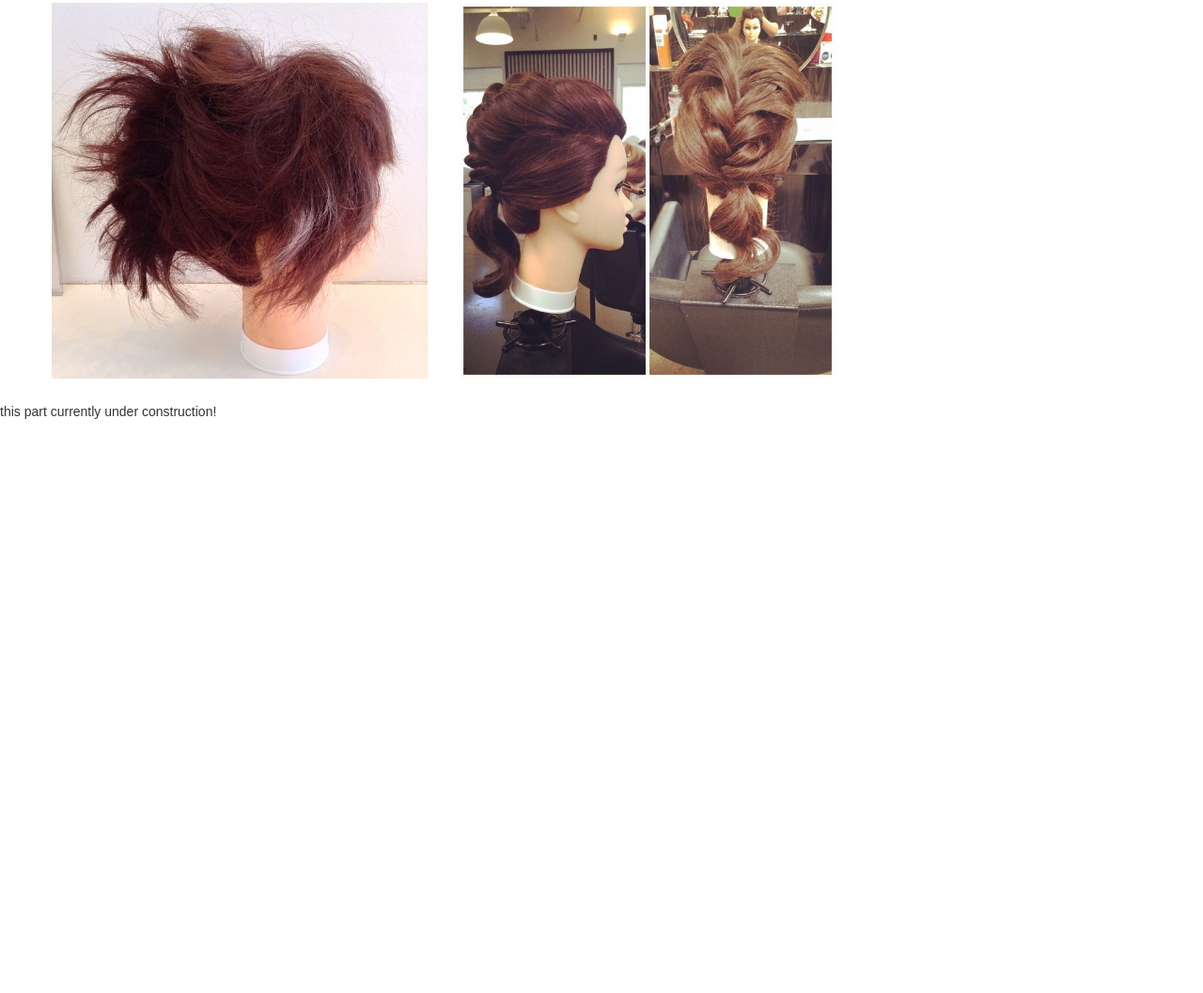
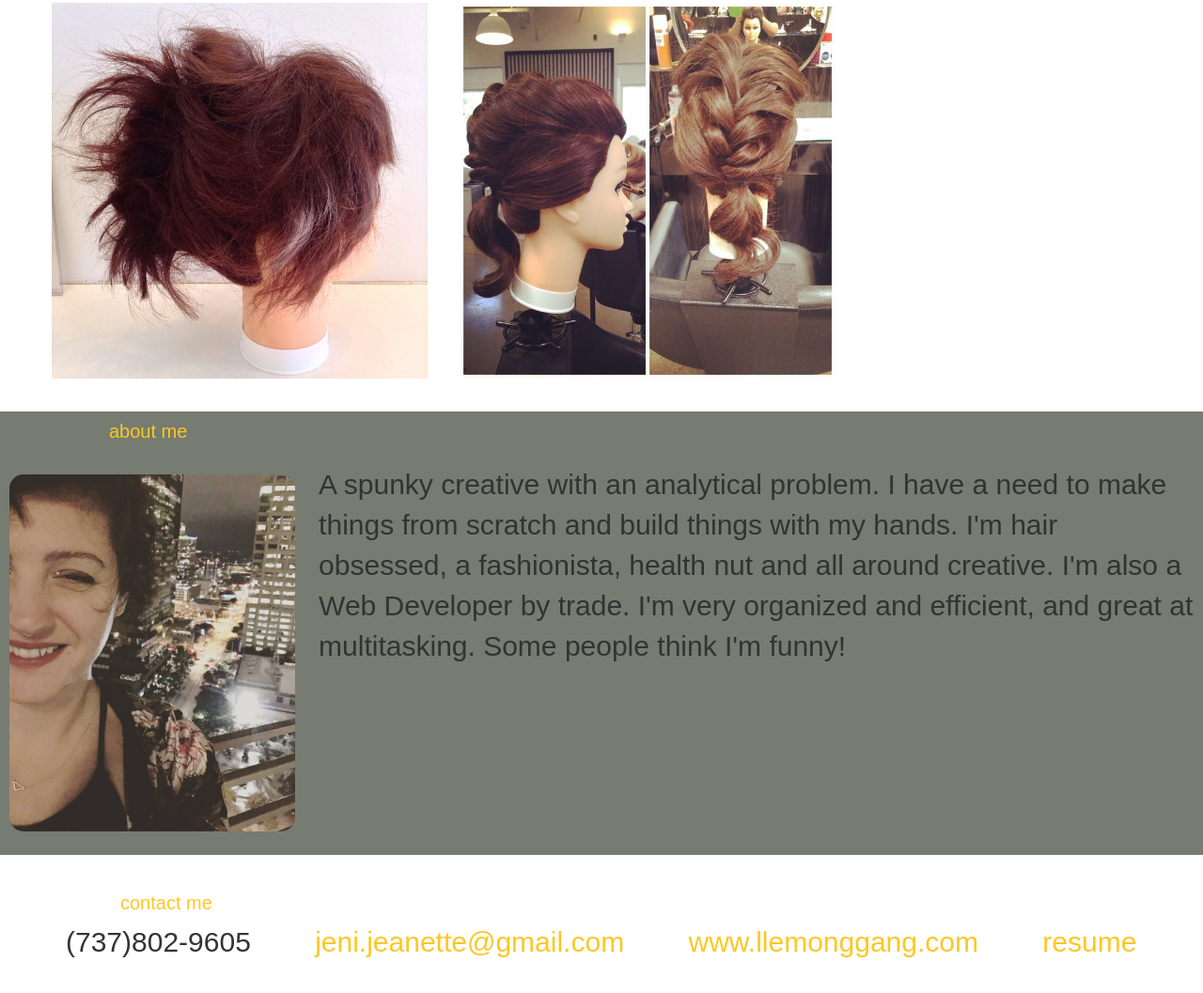
Before and after one commit to llemonggang/hair, a plain HTML site: page index.html in a window 1280 px wide. Shown: the part 2758-3815 px from the top of the page at 94% size. Before the commit the page ends 3216 px from the top, so only its background shows below. Drawn offline with nearby package versions, Linux system fonts and the light colour scheme.

Commit message:
added contact info

```diff
--- a/index.html
+++ b/index.html
@@ -46,14 +46,21 @@
       </ul>
 
       <div id="about">
-        <p>this part currently under construction!</p>
-        <!-- <img src="./images/me.jpg" alt="">
-        <p>A spunky creative with an analytical problem. I have a need to make things from scratch and build things with my hands. </p> -->
+        <div class="row">
+          <h5>about me</h5>
+          <img id="me" src="./images/me.jpg" alt="">
+          <div id="about-blurb">A spunky creative with an analytical problem. I have a need to make things from scratch and build things with my hands. I'm hair obsessed, a fashionista, health nut and all around creative. I'm also a Web Developer by trade. I'm very organized and efficient, and great at multitasking. Some people think I'm funny!</div>
+        </div>
       </div>
 
       <div id="contact">
-        <p></p>
-
+        <h5>contact me</h5>
+        <ul>
+          <li>(737)802-9605</li>
+          <li><a href="mailto:jeni.jeanette@gmail.com">jeni.jeanette@gmail.com</a></li>
+          <li><a href="http://www.llemonggang.com">www.llemonggang.com</a></li>
+          <li><a href="https://drive.google.com/file/d/0B6kx4Mj60-D6d2pYZm9uaFF4Z1U/view?usp=sharing">resume</a></li>
+        </ul>
       </div>
 
   </body>
--- a/style.css
+++ b/style.css
@@ -69,3 +69,37 @@ a:hover {
 a:active {
     color: #FDC724;
 }
+
+h5 {
+  font-size: 20px;
+  color: #FDC724;
+  margin-left: 10%;
+}
+
+#about {
+  margin-top: 20px;
+  background-color: #767C71;
+}
+
+#me {
+  float: left;
+  border-style: solid;
+  border-radius: 25px;
+  border-width: 10px;
+  border-color: #767C71;
+}
+
+#about-blurb {
+  margin: 25px;
+  font-size: 30px;
+}
+
+#contact {
+  font-size: 30px;
+  margin-bottom: 40px;
+  margin-top: 40px;
+}
+
+#contact li {
+  padding: 30px;
+}
```
